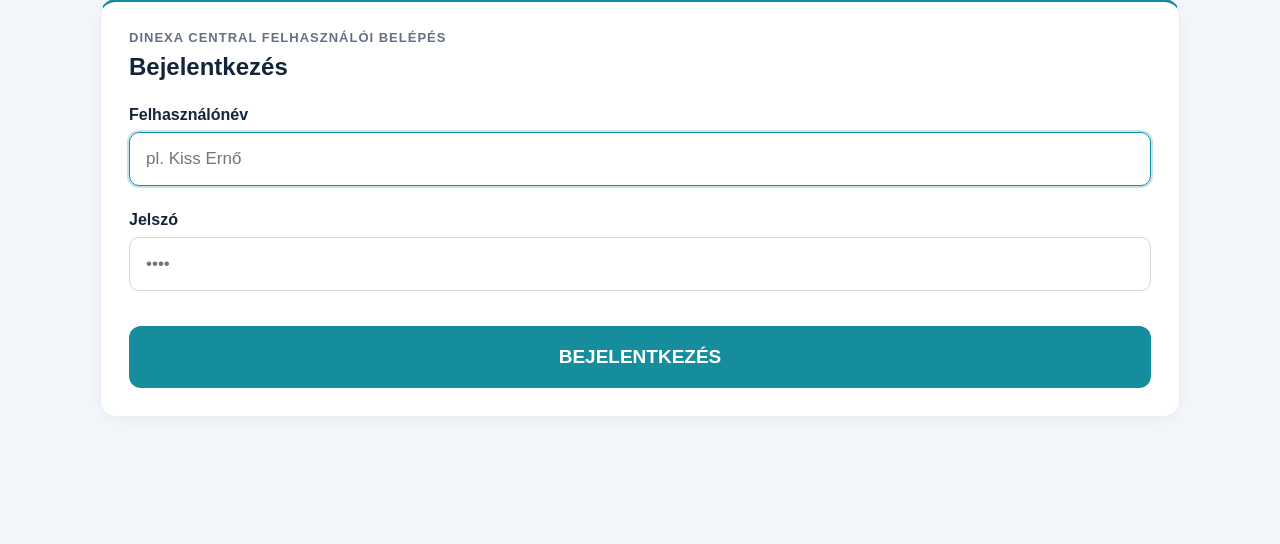
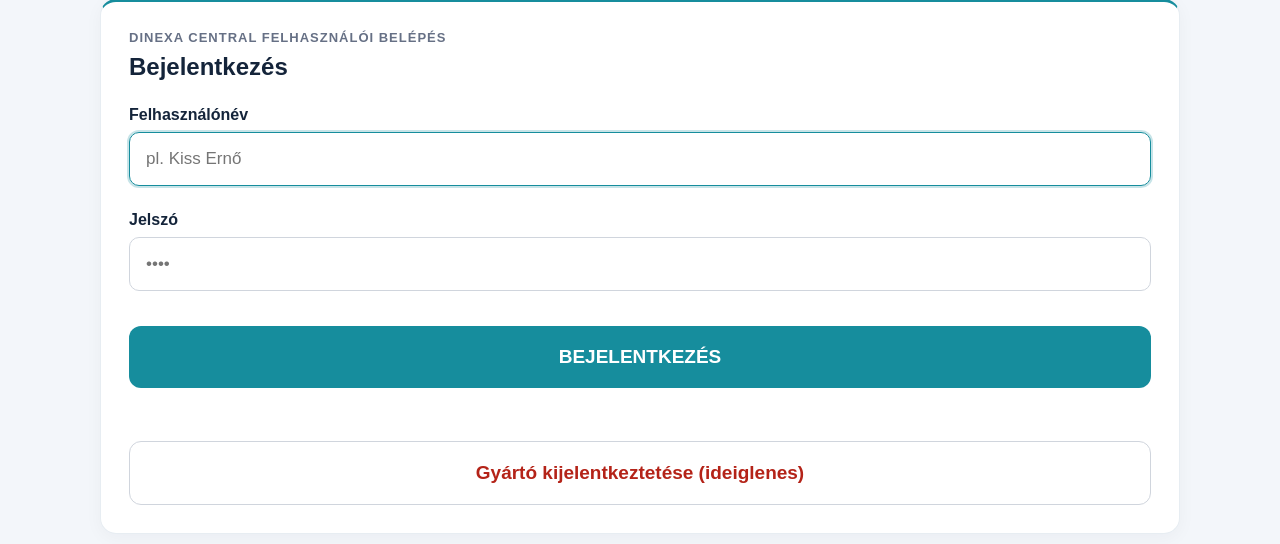
Before and after one commit to dieneskristof-afk/dpp-platform, a Flask app: page /login in a window 1280 px wide. Shown: the part 213-757 px from the top of the page. Run offline with Flask 3, Linux system fonts and the light colour scheme; data comes from the database, SQL or seed files in the repository; data that the repository does not hold is empty.

Commit message:
Fix manufacturer switch button on login page

```diff
--- a/app.py
+++ b/app.py
@@ -232,8 +232,6 @@ def _acknowledge_local_dpp_versions(config):
 
 
 def _automatic_sync_once():
-    if REACTIVATION_REQUIRED.exists():
-        return
     config = _factory_connection()
     if not config or not config.get("workstation_token"):
         return
@@ -252,8 +250,6 @@ def _automatic_sync_once():
         _SYNC_LOG.warning("Naplószinkron később újrapróbálva: %s", exc)
     try:
         _sync_factory_users(config)
-        if REACTIVATION_REQUIRED.exists():
-            return
         FACTORY_CONFIG.write_text(json.dumps(config, ensure_ascii=False, indent=2), encoding="utf-8")
         _record_successful_sync(config)
         # Az ACK külön hálózati művelet; hiba esetén a helyi katalógus érintetlen.
@@ -629,18 +625,17 @@ def login():
 
 @app.route("/switch-workstation", methods=["POST"])
 def switch_workstation():
-    """Ideiglenes gyártóváltás: a helyi naplók megőrzésével újraaktiválás."""
-    if "employee_id" not in session:
-        return redirect(url_for("login"))
-    # Más gyártó Centraljába nem kerülhet át feltöltetlen nyomtatási esemény.
+    """Ideiglenes gyártóváltás a belépési oldalról; a naplók megmaradnak."""
+    # A még nem szinkronizált események nem kerülhetnek másik gyártóhoz.
     with sqlite3.connect(DATABASE) as conn:
         pending_prints = conn.execute("SELECT COUNT(*) FROM print_log WHERE synced=0").fetchone()[0]
         pending_reprints = conn.execute("SELECT COUNT(*) FROM reprint_log WHERE synced=0").fetchone()[0]
     if pending_prints or pending_reprints:
-        session["sync_status"] = ("Munkaállomás-váltás nem lehetséges: "
-            f"{pending_prints + pending_reprints} nyomtatási esemény még nincs szinkronizálva. "
-            "Várd meg a Central szinkronizációját, majd próbáld újra.")
-        return redirect(url_for("index"))
+        session["sync_message"] = (
+            "Gyártóváltás nem lehetséges: "
+            f"{pending_prints + pending_reprints} nyomtatási esemény még nincs szinkronizálva."
+        )
+        return redirect(url_for("login"))
     REACTIVATION_REQUIRED.touch()
     session.clear()
     return redirect(url_for("activate_workstation"))
--- a/templates/login.html
+++ b/templates/login.html
@@ -94,6 +94,15 @@
 
         {% if sync_message %}<div class="search-not-found">{{ sync_message }}</div>{% endif %}
 
+        <form method="POST" action="{{ url_for('switch_workstation') }}"
+              onsubmit="return confirm('Biztosan új gyártóhoz szeretnéd aktiválni ezt a munkaállomást?');"
+              style="margin-top: 18px;">
+            <button type="submit" class="dpp-button"
+                    style="background:#fff; color:#b42318; border:1px solid #d0d5dd;">
+                Gyártó kijelentkeztetése (ideiglenes)
+            </button>
+        </form>
+
 
     </section>
 
```
